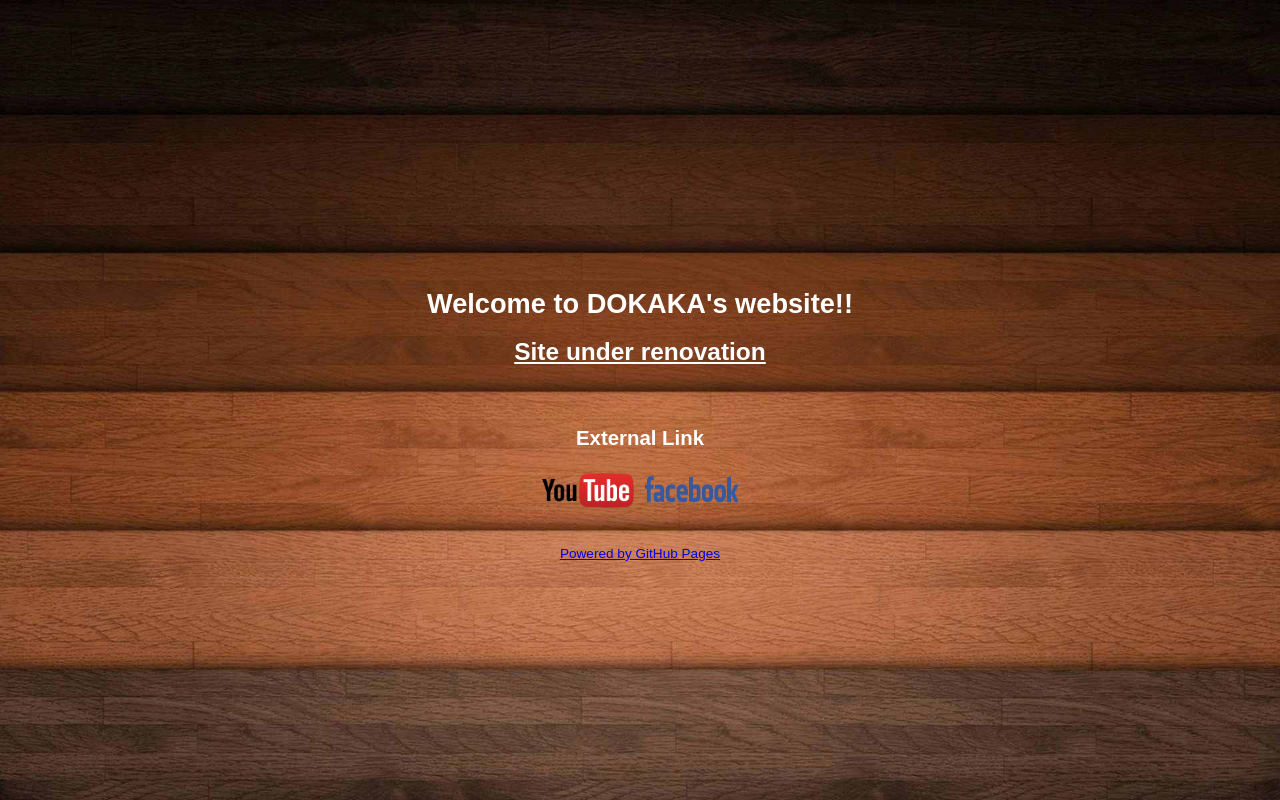
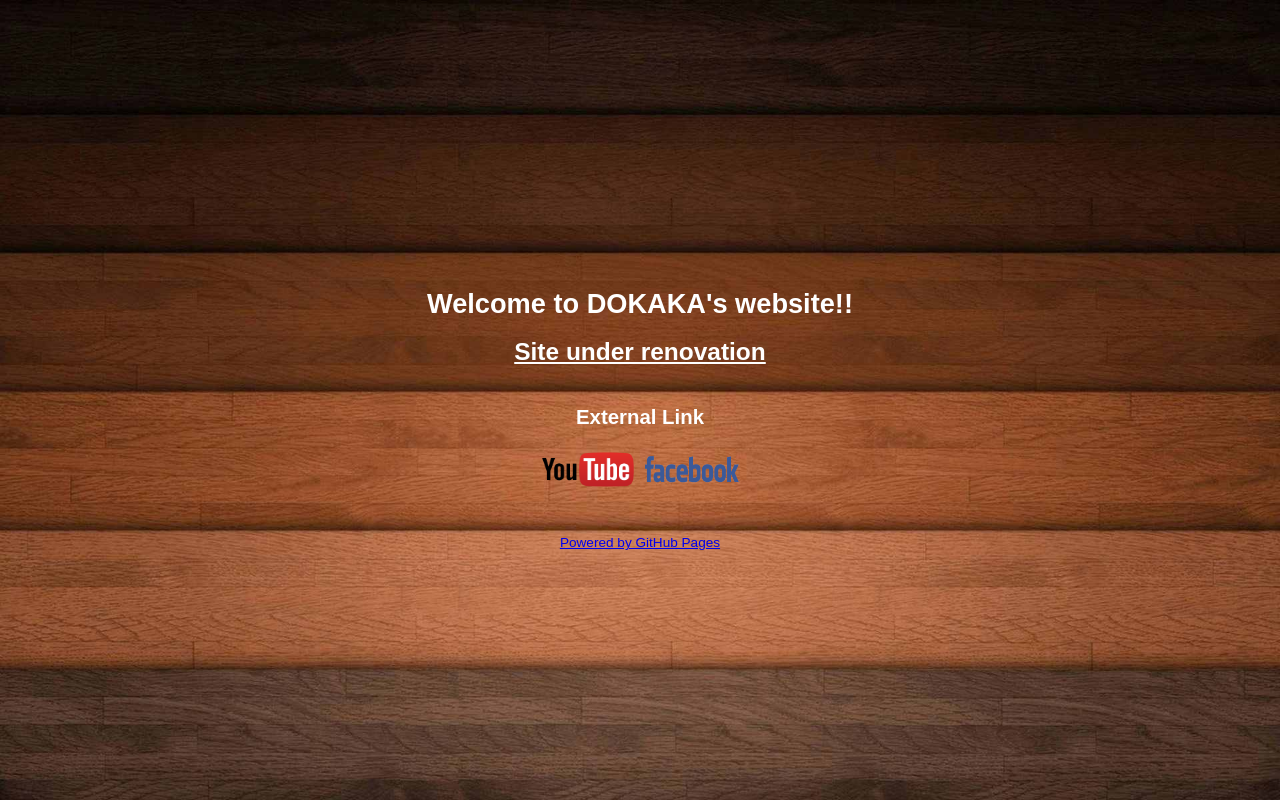
Before and after one commit to Shinya-GitHub-Center/dokaka-web-early-r2, a plain HTML site: page index.html in a window 1280 px wide. Drawn offline with Linux system fonts and the light colour scheme.

Commit message:
not br but margin top, table link

```diff
--- a/dokakastyle.css
+++ b/dokakastyle.css
@@ -26,3 +26,10 @@ table {
   margin-right: auto;
   margin-left: auto;
 }
+
+.mb1 {
+  margin-bottom: 40px;
+}
+.mt1 {
+  margin-top: 40px;
+}
--- a/index.html
+++ b/index.html
@@ -14,10 +14,8 @@
     <div id="wrap">
         <h1>Welcome to DOKAKA's website!!</h1>
         <p><strong style="font-size: 180%;"><u>Site under renovation</u></strong></p>
-        <br>
-        <br>
         <section id="exlink">
-            <h2>External Link</h2>
+            <h2 class="mt1">External Link</h2>
             <table>
                 <tr>
                     <td>
@@ -29,9 +27,7 @@
                 </tr>
             </table>
         </section>
-        <br>
-        <br>
-        <a href="https://github.com/Dukka-De-La-Dokka/dokaka-web-early-r2/" target="_blank">Powered by GitHub Pages</a>
+        <p class="mt1"><a href="https://github.com/Dukka-De-La-Dokka/dokaka-web-early-r2/" target="_blank">Powered by GitHub Pages</a></p>
     </div>
 </body>
 
```
Lines whose indentation alone changed are shown as unchanged.
